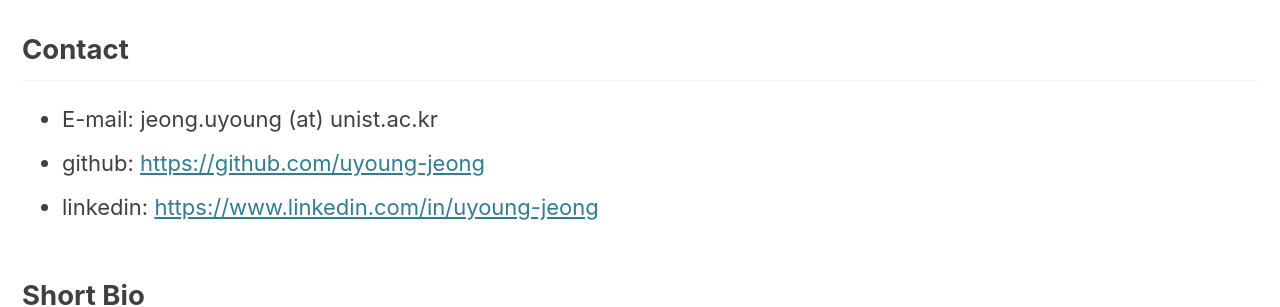
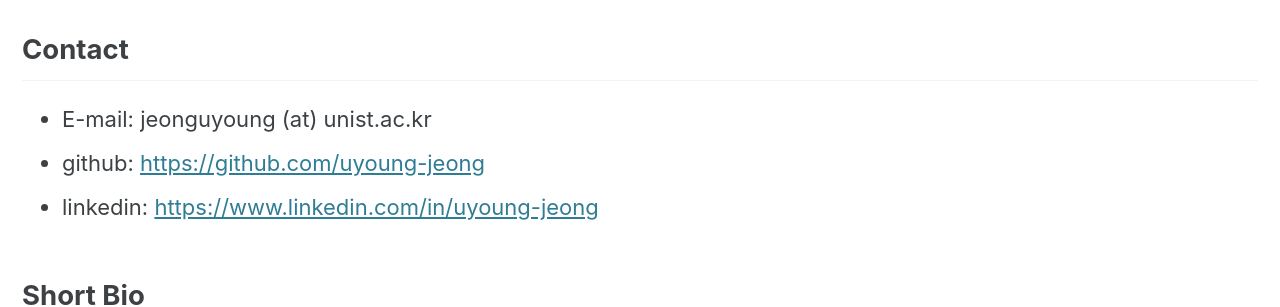
Before and after one commit to uyoung-jeong/uyoung-jeong.github.io, a Jekyll site: the page built from _pages/home.md, in a window 1280 px wide and 900 px high. Shown: the part 152-459 px from the top of the window. Built offline with Jekyll 4.4.1, drawn with Linux system fonts in a browser that asks for light colours; cached includes are drawn as plain includes.

Commit message:
email change

```diff
--- a/_pages/home.md
+++ b/_pages/home.md
@@ -13,7 +13,7 @@ sidebar:
 # Uyoung Jeong (정우영)
 
 ## Contact
-- E-mail: jeong.uyoung (at) unist.ac.kr
+- E-mail: jeonguyoung (at) unist.ac.kr
 - github: <https://github.com/uyoung-jeong>
 - linkedin: <https://www.linkedin.com/in/uyoung-jeong>
 
```
